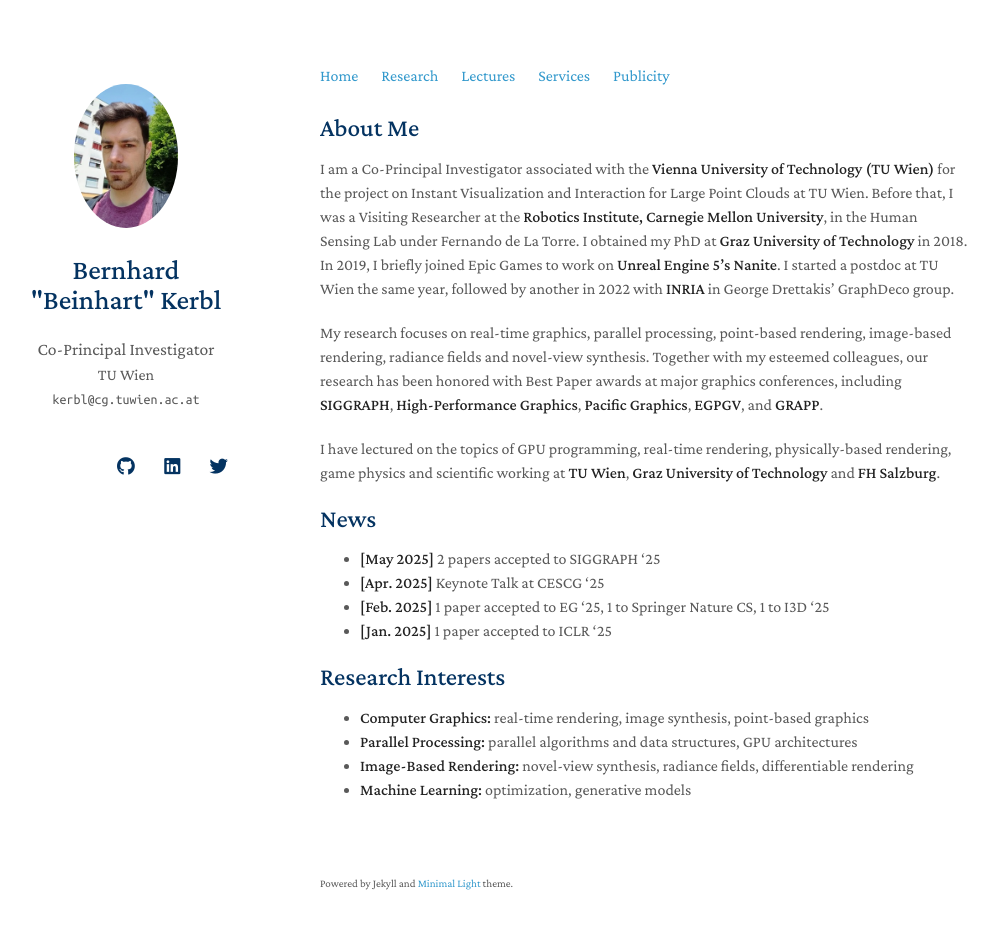
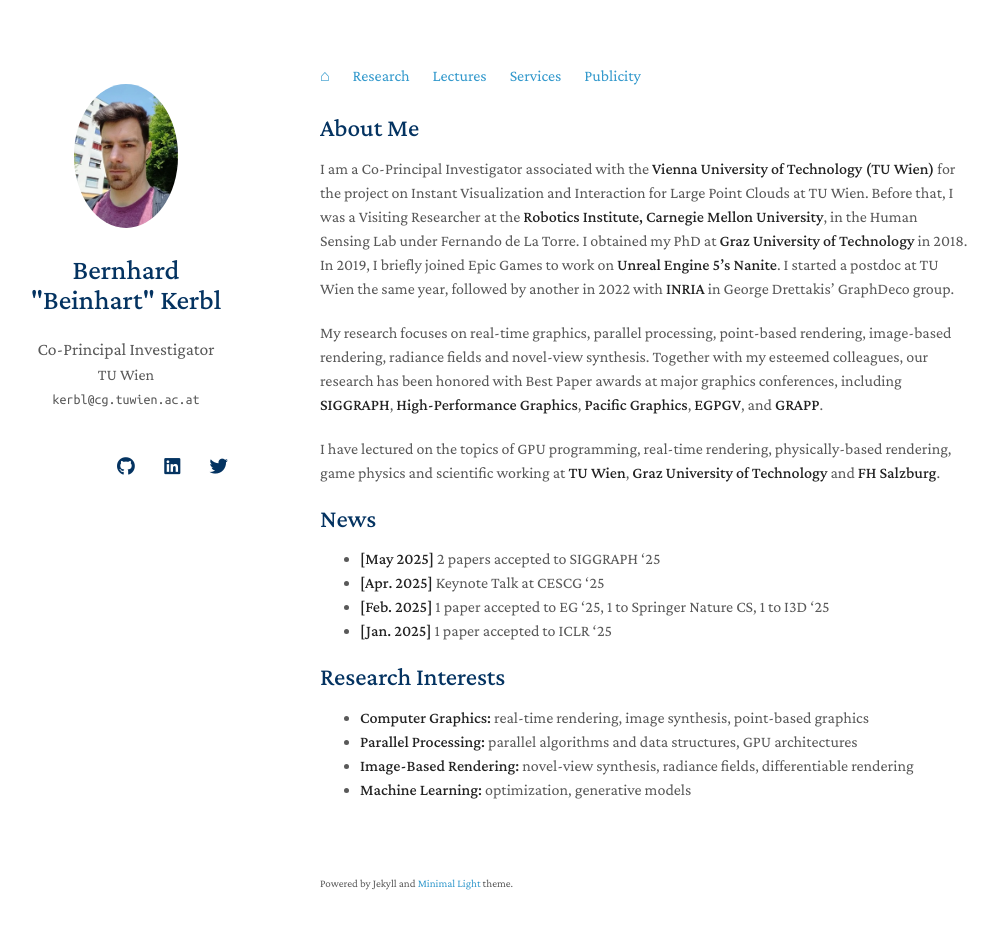
Before and after one commit to Snosixtyboo/snosixtyboo.github.io, a Jekyll site: the page built from index.md, in a window 1280 px wide and 964 px high. Shown: the top 929 px of the window, without its empty margins (150-1147 px from the left). Built offline with Jekyll 4.4.1, drawn with Linux system fonts in a browser that asks for light colours; nearby versions of some CDN libraries; a style sheet for code colours, icons or effects is not loaded; our own code applies the rules of GitHub Pages for plain Markdown files.

Commit message:
publicity

```diff
--- a/_layouts/homepage.html
+++ b/_layouts/homepage.html
@@ -95,7 +95,7 @@
       </header>
       <section>
 	  	  <div class="navigation">
-	  <a href="/index" class="nav-link" style="margin-right: 20px;">Home</a>
+	  <a href="/index" class="nav-link" style="margin-right: 20px;">⌂</a>
 	  <a href="/publications" class="nav-link" style="margin-right: 20px;">Research</a>
 	  <a href="/lectures" class="nav-link" style="margin-right: 20px;">Lectures</a>
 	  <a href="/services" class="nav-link" style="margin-right: 20px;">Services</a>
```
